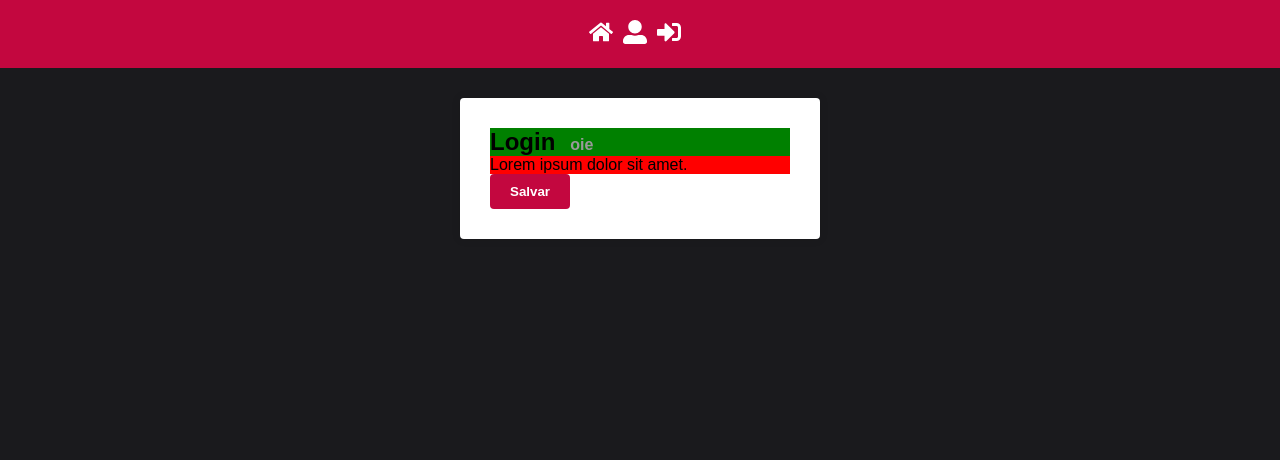
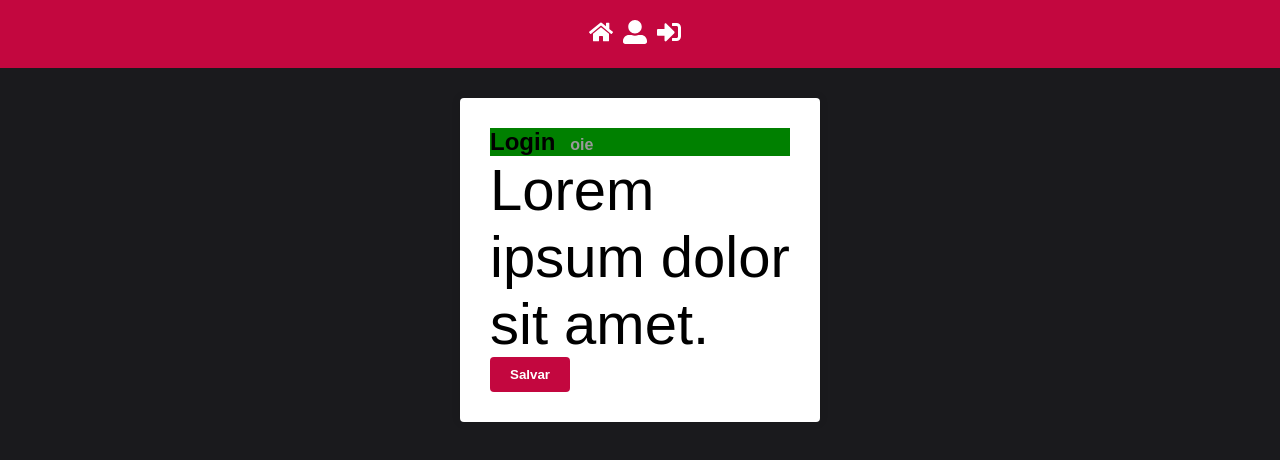
Before and after one commit to DanielGaiguer/javascript-udemy, a React (Create React App) app in the folder REACT/react-base/: page / in a window 1280 px wide. Shown: the top 460 px of the page. Built offline with nearby package versions, Linux system fonts and the light colour scheme.

Commit message:
prettier e eslint

```diff
--- a/REACT/react-base/eslint.config.mjs
+++ b/REACT/react-base/eslint.config.mjs
@@ -1,4 +1,4 @@
-module.exports = {
+export default {
   env: {
     browser: true,
     es2021: true,
--- a/REACT/react-base/src/pages/Login/index.js
+++ b/REACT/react-base/src/pages/Login/index.js
@@ -4,6 +4,10 @@ import { Title, Paragrafo} from './styled';
 import { Container } from "../../styles/GlobalStyles";
 
 export default function Login(){
+  function handleClick(){
+    e.preventDe
+  }
+
   return (
   <Container>
     <Title>
@@ -11,7 +15,7 @@ export default function Login(){
       <small>oie</small>
     </Title>
     <Paragrafo>Lorem ipsum dolor sit amet.</Paragrafo>
-    <button type="button">Salvar</button>
+    <button type="button" onClick={handleClick}>Salvar</button>
   </Container>
   );
 }
--- a/REACT/react-base/src/pages/Login/styled.js
+++ b/REACT/react-base/src/pages/Login/styled.js
@@ -1,8 +1,7 @@
 import styled from 'styled-components';
 
 export const Title = styled.h1`
-background: green;
-
+  background: green;
 
   small {
     font-size: 12pt;
@@ -12,5 +11,5 @@ background: green;
 `;
 
 export const Paragrafo = styled.p`
-  background: red;
+  font-size: 58px;
 `;
```
Also changed, not shown: REACT/react-base/src/App.js (+4 -4 lines).
